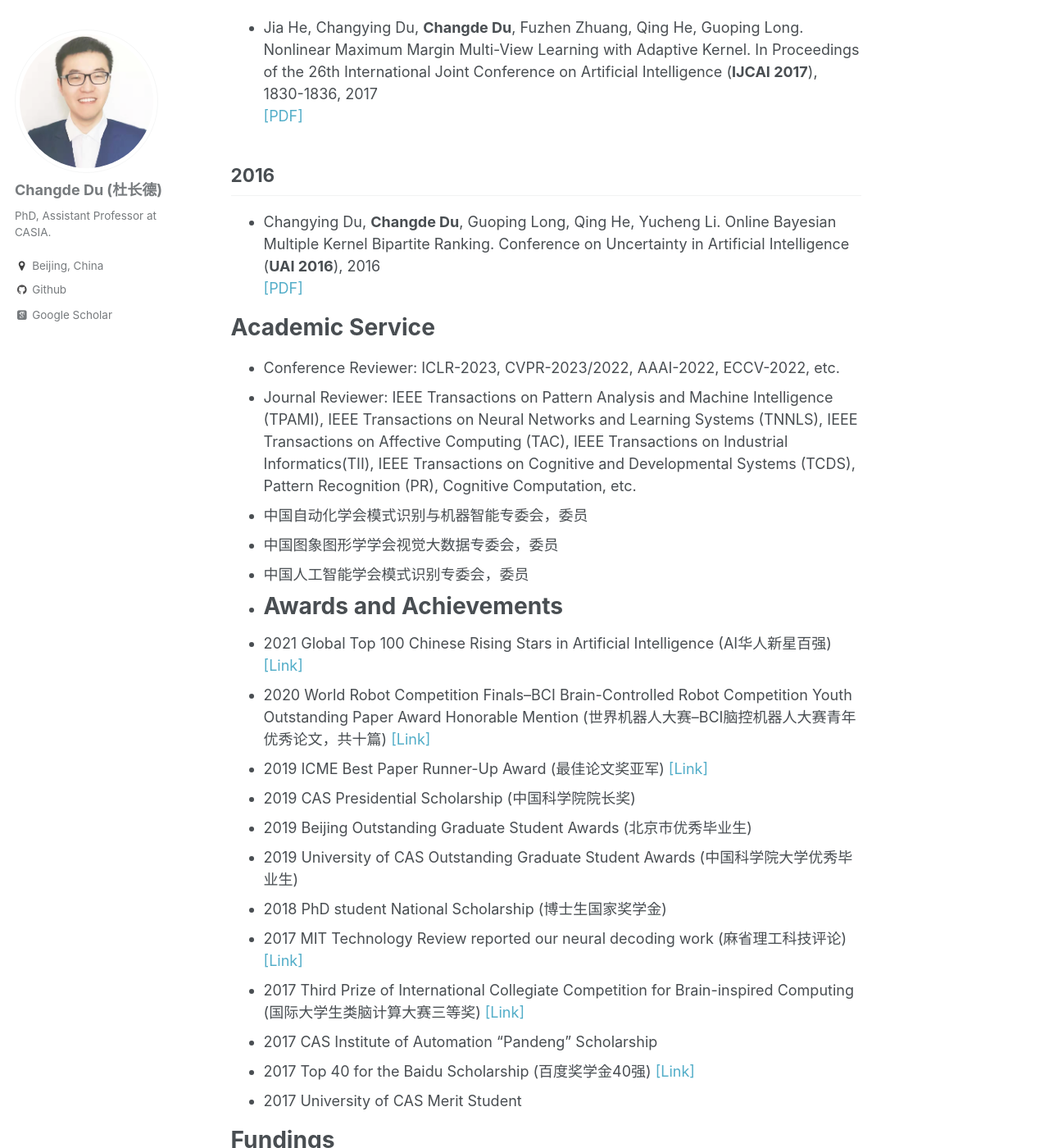
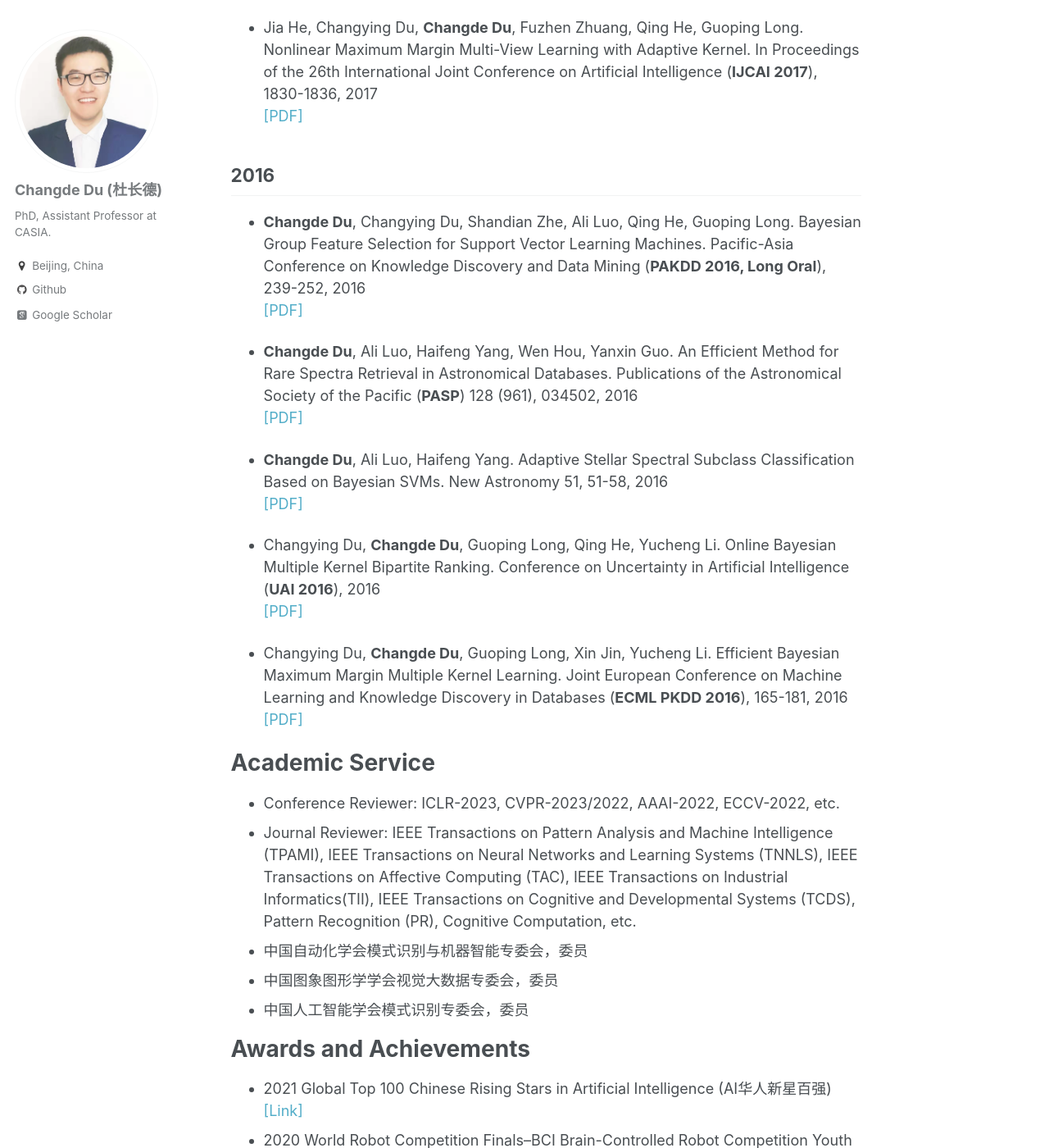
Before and after one commit to ChangdeDu/changdedu.github.io, a Jekyll site: the page built from _pages/about.md, in a window 1280 px wide and 1400 px high, scrolled down 6869 px. Shown: the whole window at 82% size. Built offline with Jekyll 4.4.1, drawn with Linux system fonts in a browser that asks for light colours; some web fonts are replaced.

Commit message:
Update about.md

```diff
--- a/_pages/about.md
+++ b/_pages/about.md
@@ -153,19 +153,19 @@ arXiv preprint arXiv:1704.07548, 2017 <br>[[PDF]](https://arxiv.org/abs/1704.075
 In Proceedings of the 26th International Joint Conference on Artificial Intelligence (**IJCAI 2017**), 1830-1836, 2017  <br>[[PDF]](https://www.ijcai.org/proceedings/2017/0254.pdf)
 
 ## 2016
-<!--- **Changde Du**, Changying Du, Shandian Zhe, Ali Luo, Qing He, Guoping Long. Bayesian Group Feature Selection for Support Vector Learning Machines.
-Pacific-Asia Conference on Knowledge Discovery and Data Mining (**PAKDD 2016, Long Oral**), 239-252, 2016 <br>[[PDF]](https://link.springer.com/chapter/10.1007/978-3-319-31753-3_20)-->
+- **Changde Du**, Changying Du, Shandian Zhe, Ali Luo, Qing He, Guoping Long. Bayesian Group Feature Selection for Support Vector Learning Machines.
+Pacific-Asia Conference on Knowledge Discovery and Data Mining (**PAKDD 2016, Long Oral**), 239-252, 2016 <br>[[PDF]](https://link.springer.com/chapter/10.1007/978-3-319-31753-3_20)
 
-<!--- **Changde Du**, Ali Luo, Haifeng Yang, Wen Hou, Yanxin Guo. An Efficient Method for Rare Spectra Retrieval in Astronomical Databases.
-Publications of the Astronomical Society of the Pacific (**PASP**) 128 (961), 034502, 2016  <br>[[PDF]](https://arxiv.org/abs/1603.04544)-->
+- **Changde Du**, Ali Luo, Haifeng Yang, Wen Hou, Yanxin Guo. An Efficient Method for Rare Spectra Retrieval in Astronomical Databases.
+Publications of the Astronomical Society of the Pacific (**PASP**) 128 (961), 034502, 2016  <br>[[PDF]](https://arxiv.org/abs/1603.04544)
 
-<!--- **Changde Du**, Ali Luo, Haifeng Yang. Adaptive Stellar Spectral Subclass Classification Based on Bayesian SVMs. New Astronomy 51, 51-58, 2016  <br>[[PDF]](https://www.sciencedirect.com/science/article/abs/pii/S1384107616300793)-->
+- **Changde Du**, Ali Luo, Haifeng Yang. Adaptive Stellar Spectral Subclass Classification Based on Bayesian SVMs. New Astronomy 51, 51-58, 2016  <br>[[PDF]](https://www.sciencedirect.com/science/article/abs/pii/S1384107616300793)
 
 - Changying Du, **Changde Du**, Guoping Long, Qing He, Yucheng Li. Online Bayesian Multiple Kernel Bipartite Ranking.
 Conference on Uncertainty in Artificial Intelligence (**UAI 2016**), 2016  <br>[[PDF]](http://auai.org/uai2016/proceedings/papers/13.pdf)
 
-<!--- Changying Du, **Changde Du**, Guoping Long, Xin Jin, Yucheng Li. Efficient Bayesian Maximum Margin Multiple Kernel Learning.
-Joint European Conference on Machine Learning and Knowledge Discovery in Databases (**ECML PKDD 2016**), 165-181, 2016  <br>[[PDF]](https://link.springer.com/chapter/10.1007%2F978-3-319-46128-1_11)-->
+- Changying Du, **Changde Du**, Guoping Long, Xin Jin, Yucheng Li. Efficient Bayesian Maximum Margin Multiple Kernel Learning.
+Joint European Conference on Machine Learning and Knowledge Discovery in Databases (**ECML PKDD 2016**), 165-181, 2016  <br>[[PDF]](https://link.springer.com/chapter/10.1007%2F978-3-319-46128-1_11)
 
 # Academic Service
 - Conference Reviewer: ICLR-2023, CVPR-2023/2022, AAAI-2022, ECCV-2022, etc.
@@ -173,7 +173,7 @@ Joint European Conference on Machine Learning and Knowledge Discovery in Databas
 - 中国自动化学会模式识别与机器智能专委会，委员
 - 中国图象图形学学会视觉大数据专委会，委员
 - 中国人工智能学会模式识别专委会，委员
--
+
 # Awards and Achievements
 - 2021 Global Top 100 Chinese Rising Stars in Artificial Intelligence (AI华人新星百强) [[Link]](https://xueshu.baidu.com/usercenter/index/aischolar)
 - 2020 World Robot Competition Finals--BCI Brain-Controlled Robot Competition Youth Outstanding Paper Award Honorable Mention (世界机器人大赛--BCI脑控机器人大赛青年优秀论文，共十篇) [[Link]](http://www.worldrobotconference.com/html/jiqirendasai/chengji/2020/2020/1119/1574.html)
```
